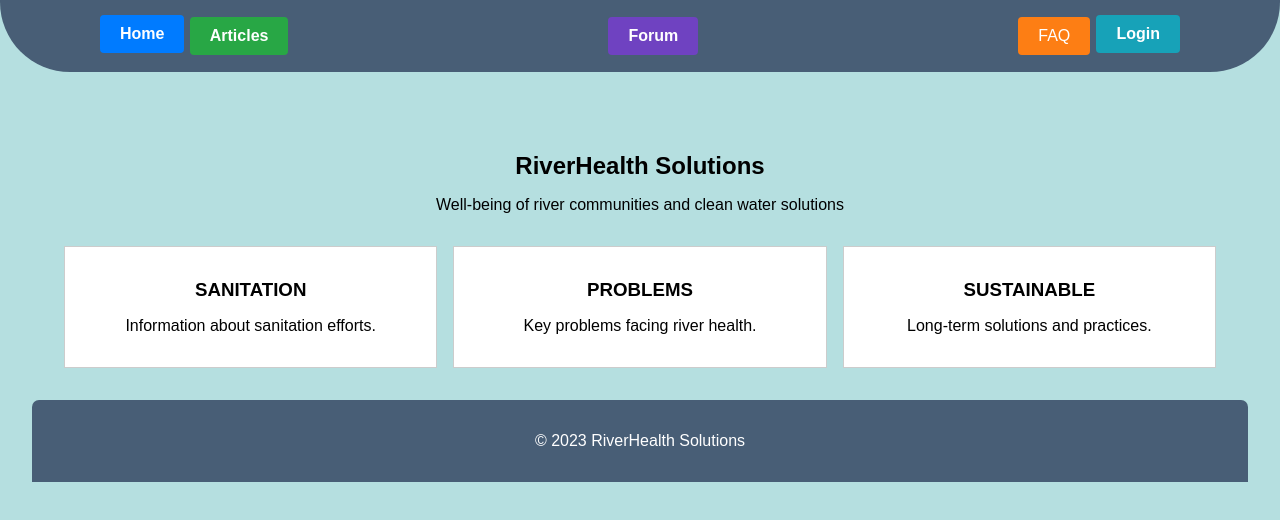
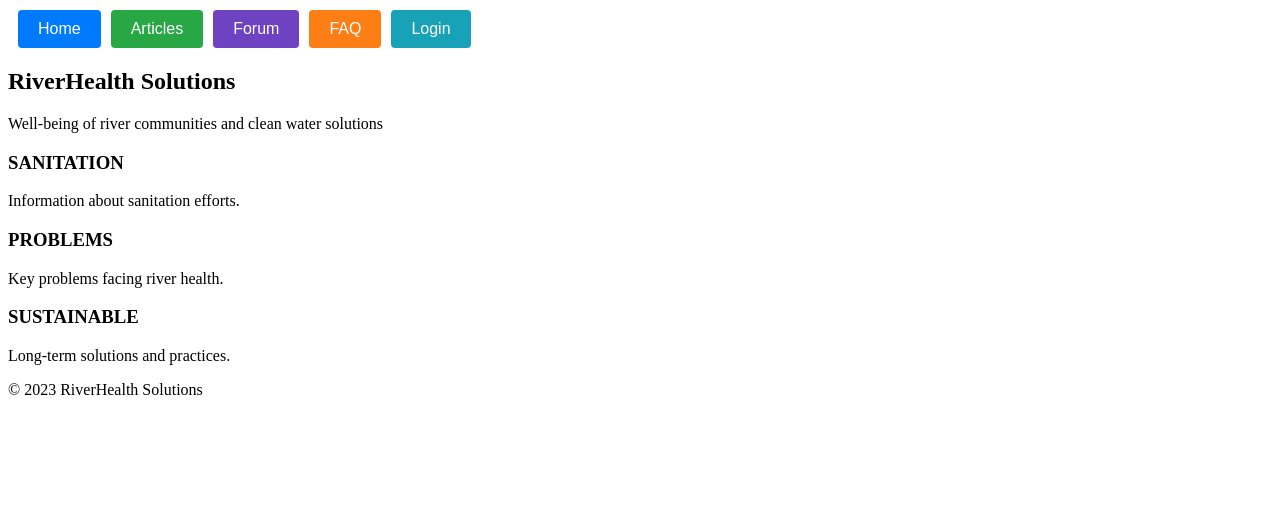
Before and after one commit to PlaceholderOrgan/TPP-foundation, a React (Create React App) app: page / in a window 1280 px wide. Shown: the top 520 px of the page. Built offline with nearby package versions, Linux system fonts and the light colour scheme.

Commit message:
wqerw3qe

```diff
--- a/src/styles/faq.css
+++ b/src/styles/faq.css
@@ -1,50 +1,39 @@
-/* Group common styles for all navigation buttons */
-.nav-buttons {
-    display: flex;
-    gap: 10px;
-    margin: 10px;
+.faq-container {
+  padding: 20px;
 }
 
-  .nav-buttons .nav-btn {
-    padding: 10px 20px;
-    border: none;
-    border-radius: 4px;
-    cursor: pointer;
-    font-size: 16px;
-    color: #fff;
-    transition: background-color 0.3s ease;
+.faq-container h1 {
+  text-align: center;
 }
 
-  /* Specific styles for each button based on differences */
-  .nav-buttons .btn-home {
-    background-color: #007bff;
+.faq-container ul {
+  list-style-type: none;
+  padding: 0;
 }
 
-  .nav-buttons .btn-articles {
-    background-color: #28a745;
+.faq-container li {
+  margin-bottom: 20px;
 }
 
-  .nav-buttons .btn-forum {
-    background-color: #6f42c1;
+.faq-container h3 {
+  margin: 0;
 }
 
-  .nav-buttons .btn-faq {
-    background-color: #fd7e14;
+.faq-container p {
+  margin: 5px 0 10px;
 }
 
-  .nav-buttons .btn-admin {
-    background-color: #dc3545;
+.faq-container form {
+  margin-top: 20px;
 }
 
-  .nav-buttons .btn-login {
-    background-color: #17a2b8;
+.faq-container form input,
+.faq-container form textarea {
+  width: 100%;
+  margin-bottom: 10px;
+  padding: 10px;
 }
 
-  .nav-buttons .btn-logout {
-    background-color: #6c757d;
+.faq-container form button {
+  padding: 10px 20px;
 }
-
-  /* Optional: hover effects for better user experience */
-  .nav-buttons .nav-btn:hover {
-    opacity: 0.85;
-  }
--- a/src/styles/styles.css
+++ b/src/styles/styles.css
@@ -1,177 +1,50 @@
-body {
-  margin: 0;
-  font-family: sans-serif;
-  background-color: rgba(8, 150, 153, 0.297);
-  background-size: cover;
+/* Group common styles for all navigation buttons */
+.nav-buttons {
+  display: flex;
+  gap: 10px;
+  margin: 10px;
 }
 
-header, footer {
-  background-color: rgba(26, 41, 73, 0.7);
+.nav-buttons .nav-btn {
+  padding: 10px 20px;
+  border: none;
+  border-radius: 4px;
+  cursor: pointer;
+  font-size: 16px;
   color: #fff;
-  text-align: center;
-  padding: 1rem;
+  transition: background-color 0.3s ease;
 }
 
-header {
-  border-bottom-left-radius: 70px;
-  border-bottom-right-radius: 70px;
-  display: flex;
-  justify-content: center;
-  align-items: center;
-  height: 40px;
-}
-footer {
-  border-top-left-radius: 7px;
-  border-top-right-radius: 7px;
+/* Specific styles for each button based on differences */
+.nav-buttons .btn-home {
+  background-color: #007bff;
 }
 
-main {
-  padding: 2rem;
-  text-align: center;
-}
-h1, h2, h3 {
-  margin: 1rem 0;
+.nav-buttons .btn-articles {
+  background-color: #28a745;
 }
 
-.section-grid {
-  display: grid;
-  grid-template-columns: repeat(3, 1fr);
-  gap: 1rem;
-  margin-top: 2rem;
+.nav-buttons .btn-forum {
+  background-color: #6f42c1;
 }
 
-.section-card {
-  background-color: #fff;
-  padding: 1rem;
-  border: 1px solid #ccc;
+.nav-buttons .btn-faq {
+  background-color: #fd7e14;
 }
 
-img {
-  width: 100%;
-  margin: auto;
-  display: block;
+.nav-buttons .btn-admin {
+  background-color: #dc3545;
 }
 
-.nav-buttons {
-  display: flex;
-  gap: 20rem;
-  justify-content: center;
+.nav-buttons .btn-login {
+  background-color: #17a2b8;
 }
 
-
-.btn-home {
-  position: absolute;
-  left: 100px;
-  top: 15px;
-  border: none;
-  padding: 0.75rem 1.5rem;
-  cursor: pointer;
-  outline: none;
-  border-radius: 20px;
-  font-size: medium;
-  font-weight: bold;
-  transition: transform 0.2s, background-color 0.2s;
-  background-color: #4caf50;
-  color: #fff;
+.nav-buttons .btn-logout {
+  background-color: #6c757d;
 }
 
-.btn-forum {
-  border: none;
-  padding: 0.75rem 1.5rem;
-  cursor: pointer;
-  outline: none;
-  border-radius: 20px;
-  font-size: medium;
-  font-weight: bold;
-  transition: transform 0.2s, background-color 0.2s;
-  background-color: #4caf50;
-  color: #fff;
+/* Optional: hover effects for better user experience */
+.nav-buttons .nav-btn:hover {
+  opacity: 0.85;
 }
-
-.btn-articles {
-  border: none;
-  padding: 0.75rem 1.5rem;
-  cursor: pointer;
-  outline: none;
-  border-radius: 20px;
-  font-size: medium;
-  font-weight: bold;
-  transition: transform 0.2s, background-color 0.2s;
-  background-color: #4caf50;
-  color: #fff;
-}
-
-.btn-admin {
-  border: none;
-  padding: 0.75rem 1.5rem;
-  cursor: pointer;
-  outline: none;
-  border-radius: 20px;
-  font-size: medium;
-  font-weight: bold;
-  transition: transform 0.2s, background-color 0.2s;
-  background-color: #4e4caf;
-  color: #fff;
-}
-
-.btn-login {
-  position: absolute;
-  right: 100px;
-  top: 15px;
-  border: none;
-  padding: 0.75rem 1.5rem;
-  cursor: pointer;
-  outline: none;
-  border-radius: 20px;
-  font-size: medium;
-  font-weight: bold;
-  transition: transform 0.2s, background-color 0.2s;
-  background-color: #4caf50;
-  color: #fff;
-}
-
-.btn-logout {
-  position: absolute;
-  right: 100px;
-  top: 15px;
-  border: none;
-  padding: 0.75rem 1.5rem;
-  cursor: pointer;
-  outline: none;
-  border-radius: 20px;
-  font-size: medium;
-  font-weight: bold;
-  transition: transform 0.2s, background-color 0.2s;
-  background-color: #fc0000;
-  color: #fff;
-}
-
-.btn-home:hover {
-  transform: scale(1.05);
-  background-color: #5bd15fb9;
-}
-
-.btn-forum:hover {
-  transform: scale(1.05);
-  background-color: #5bd15fb9;
-}
-
-.btn-articles:hover {
-  transform: scale(1.05);
-  background-color: #5bd15fb9;
-}
-
-.btn-admin:hover {
-  transform: scale(1.05);
-  background-color :#5350aadf;
-}
-
-.btn-login:hover {
-  transform: scale(1.05);
-  background-color: #5bd15fb9;
-}
-
-.btn-logout:hover {
-  transform: scale(1.05);
-  background-color: #d76666;
-}
```
Lines whose indentation alone changed are shown as unchanged.
